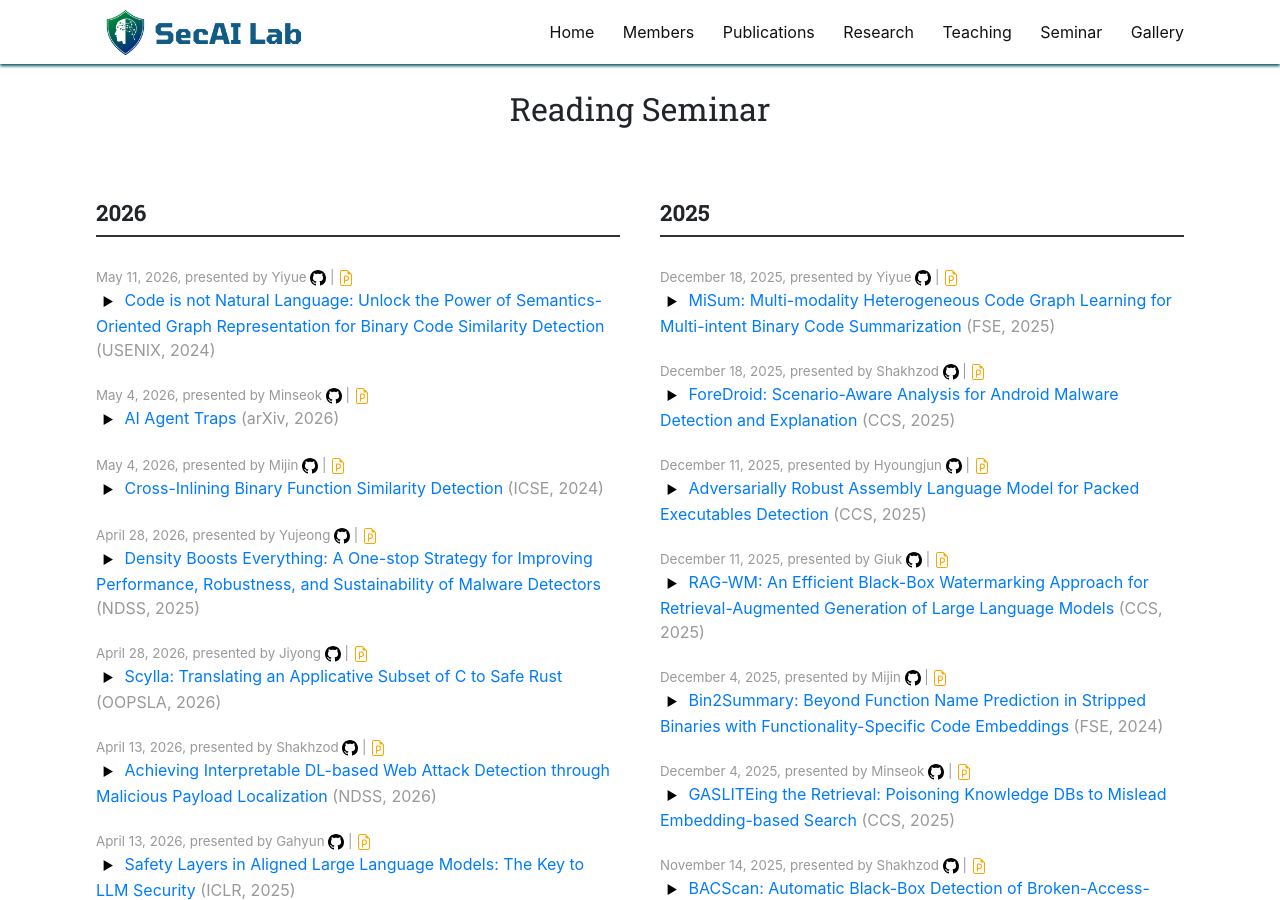
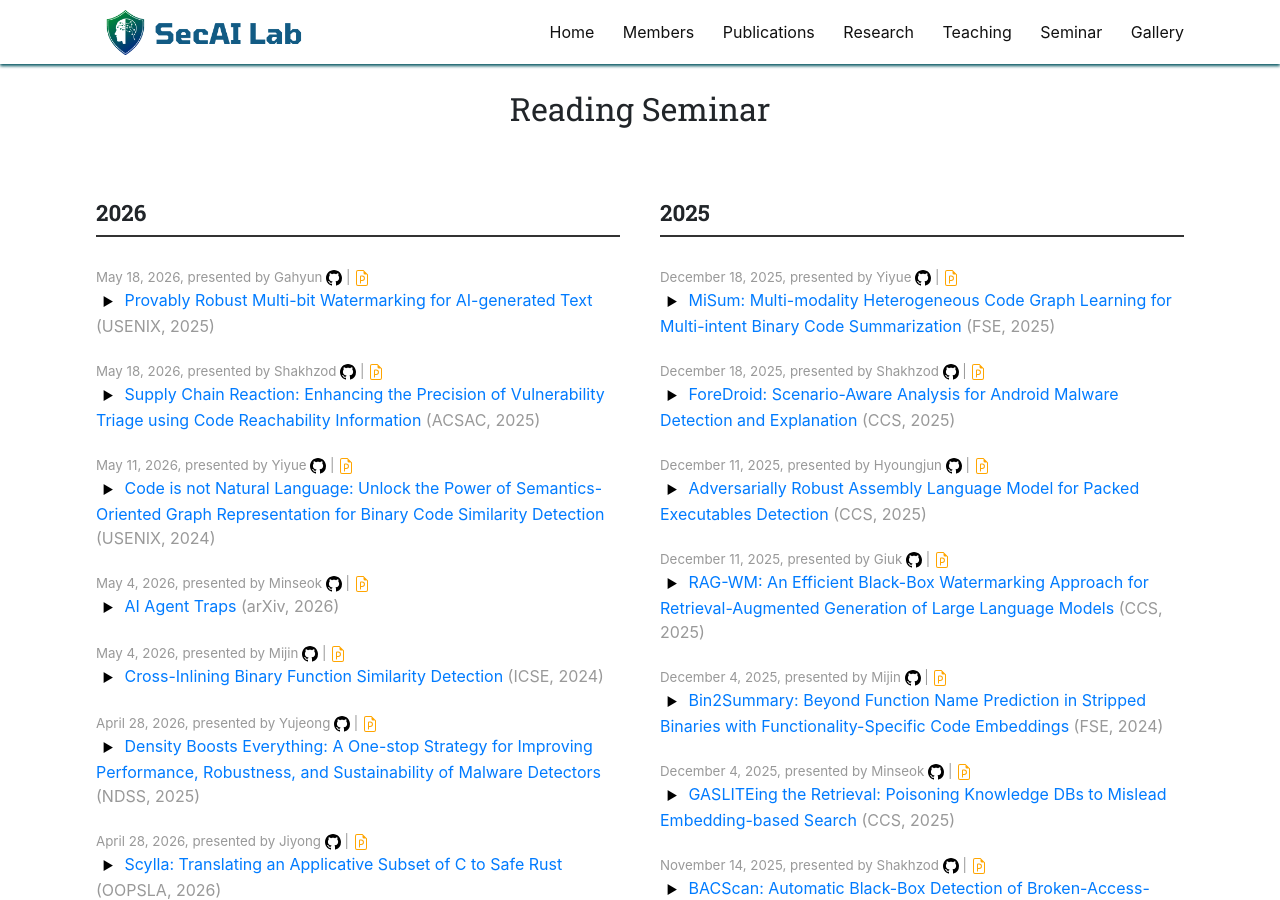
Before and after one commit to SecAI-Lab/secai-lab.github.io, a Jekyll site: the page built from pages/seminar.md, in a window 1280 px wide and 900 px high. Built offline with Jekyll 4.4.1, drawn with Linux system fonts in a browser that asks for light colours; nearby versions of some CDN libraries.

Commit message:
Update readings.yml
Added two new readings with details about presentations and links.

```diff
--- a/_data/readings.yml
+++ b/_data/readings.yml
@@ -1,3 +1,23 @@
+- title: "Supply Chain Reaction: Enhancing the Precision of Vulnerability Triage using Code Reachability Information"
+  link: ""
+  ppt_link: ""
+  code_link: ""
+  presenter: Shakhzod
+  conference: ACSAC
+  date: 2026.05.18
+  pub_year: 2025
+  discussion: ""
+
+- title: "Provably Robust Multi-bit Watermarking for AI-generated Text"
+  link: "https://www.usenix.org/system/files/usenixsecurity25-qu-watermarking.pdf"
+  ppt_link: "assets/paper-presentation/Gahyun_0518_weekly_meeting.pdf"
+  code_link: ""
+  presenter: Gahyun
+  conference: USENIX
+  date: 2026.05.18
+  pub_year: 2025
+  discussion: ""
+
 - title: "Code is not Natural Language: Unlock the Power of Semantics-Oriented Graph Representation for Binary Code Similarity Detection"
   link: "https://www.usenix.org/system/files/usenixsecurity24-he-haojie.pdf"
   ppt_link: "https://docs.google.com/presentation/d/14BrQTRMWZft-ngEiIyd9x0eaC7BFb67BZJCwVJtE8AY/edit?usp=sharing"
```
